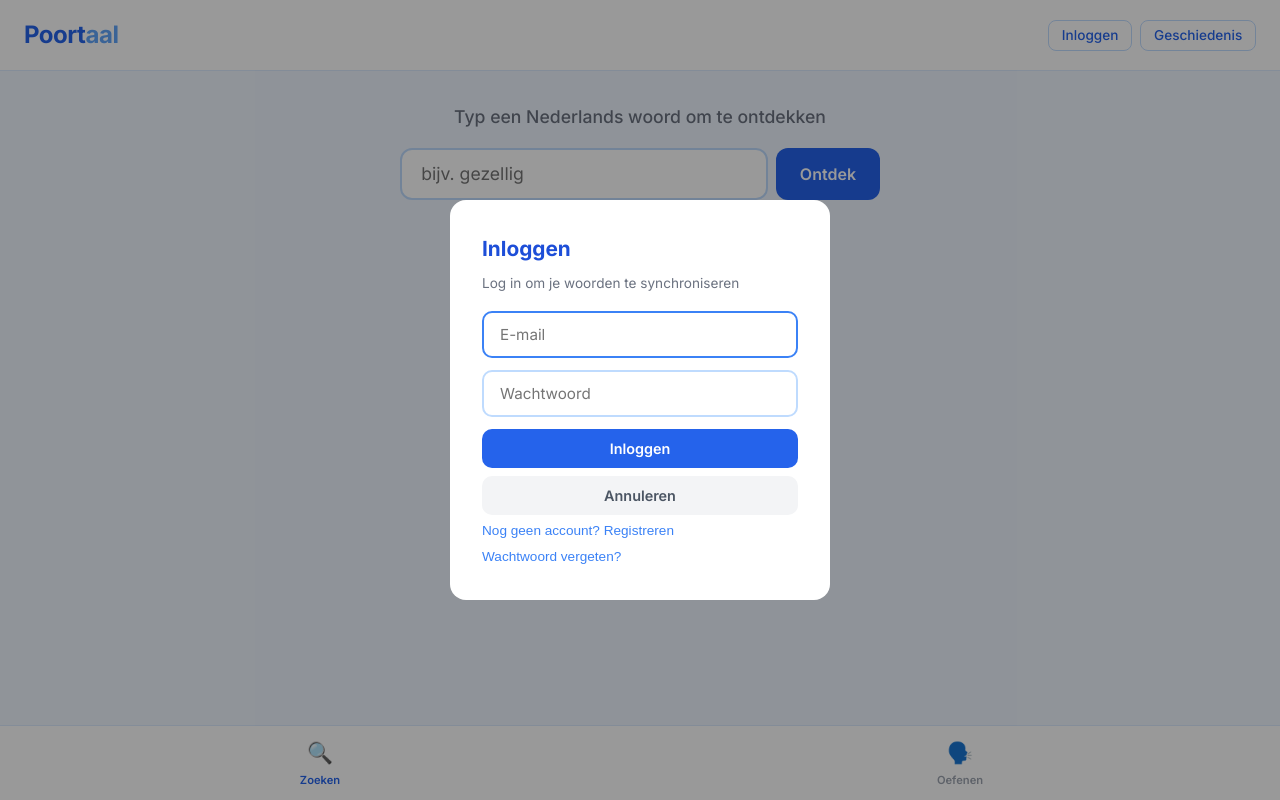
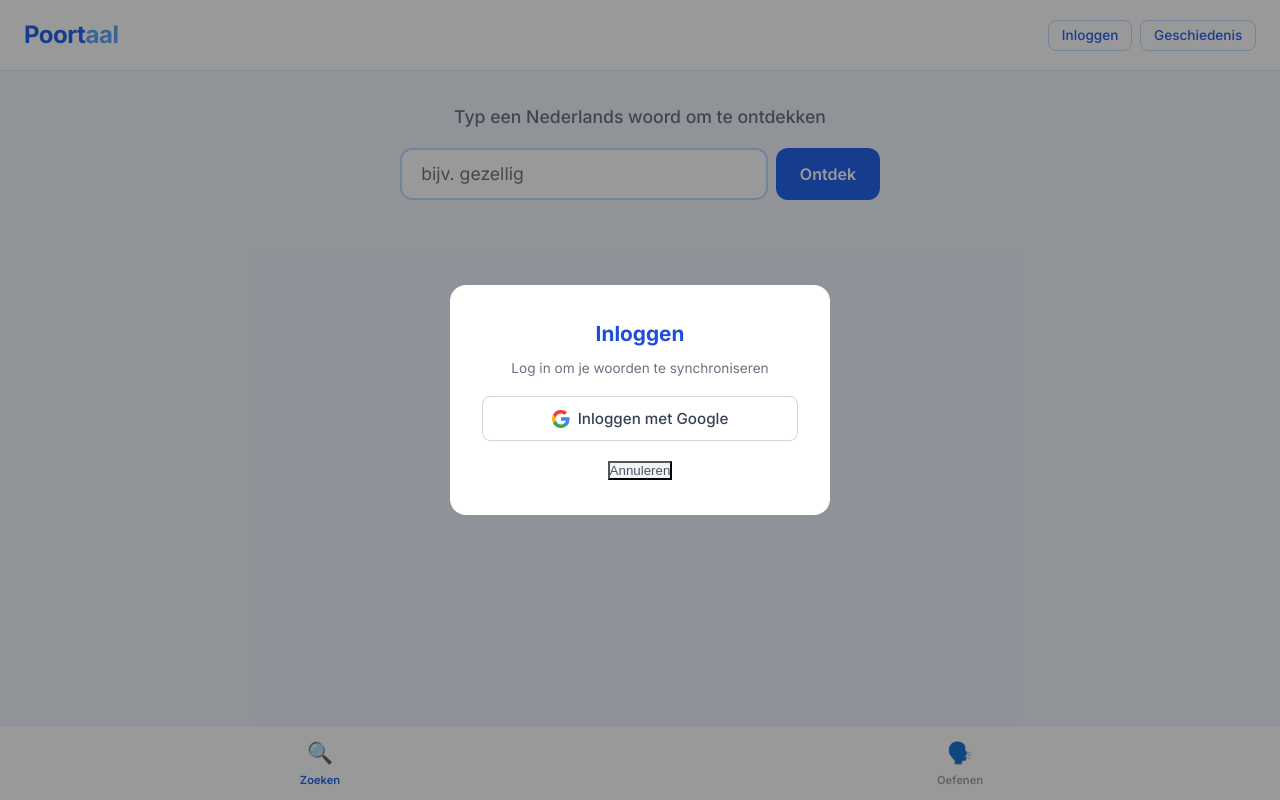
Before and after one commit to lanfeitiao/poortaal, a plain HTML site: page index.html in a window 1280 px wide. Both pictures are taken after a click on the button "Inloggen". Drawn offline with nearby package versions, Linux system fonts and the light colour scheme.

Commit message:
feat: replace email/password auth with Google-only login (#33)
- Remove email/password forms, forgot password, change password
- Single 'Inloggen met Google' button using Supabase OAuth
- Clean Google button with official Google logo SVG
- Redirect back to Poortaal after auth

Co-authored-by: Jiani Song <lovepooh1990@gmail.com>

```diff
--- a/index.html
+++ b/index.html
@@ -1007,6 +1007,14 @@ main {
   border: none;
 }
 .auth-toggle { background: none; border: none; color: var(--blue-500); font-size: 0.85rem; cursor: pointer; margin-top: 0.5rem; }
+.btn-google {
+  display: inline-flex; align-items: center; justify-content: center;
+  padding: 0.75rem 1.5rem; border: 1px solid var(--gray-300);
+  border-radius: 8px; background: white; color: var(--gray-700);
+  font-size: 0.95rem; font-weight: 500; cursor: pointer;
+  font-family: inherit; transition: all 0.2s; width: 100%;
+}
+.btn-google:hover { background: var(--gray-50); border-color: var(--gray-400); }
 .user-info {
   display: flex;
   align-items: center;
@@ -1049,7 +1057,6 @@ main {
     <div class="user-info" id="userInfo" style="display:none;">
       <span class="sync-indicator" id="syncIndicator" style="display:none;"></span>
       <span class="user-email" id="userEmail" style="display:none;"></span>
-      <button class="header-btn" onclick="openChangePassword()">🔑</button>
       <button class="header-btn" onclick="doLogout()">Uit</button>
     </div>
     <button class="header-btn" id="loginBtn" onclick="openAuthModal()">Inloggen</button>
@@ -1157,34 +1164,18 @@ main {
   <ul class="history-list" id="historyList"></ul>
 </div>
 
-<!-- Auth modal -->
+<!-- Auth modal (Google only) -->
 <div class="auth-overlay" id="authOverlay">
-  <div class="auth-modal">
-    <h2 id="authTitle">Inloggen</h2>
-    <p id="authSubtitle">Log in om je woorden te synchroniseren</p>
+  <div class="auth-modal" style="text-align:center;">
+    <h2>Inloggen</h2>
+    <p>Log in om je woorden te synchroniseren</p>
     <div class="auth-error" id="authError"></div>
-    <input type="email" id="authEmail" placeholder="E-mail" autocomplete="email">
-    <input type="password" id="authPassword" placeholder="Wachtwoord" autocomplete="current-password">
-    <div class="auth-actions">
-      <button class="btn-primary" id="authSubmitBtn" onclick="handleAuth()">Inloggen</button>
+    <button class="btn-google" onclick="signInWithGoogle()">
+      <svg width="18" height="18" viewBox="0 0 18 18" style="margin-right:8px;vertical-align:middle;"><path fill="#4285F4" d="M17.64 9.2a10.6 10.6 0 0 0-.16-1.84H9v3.48h4.84a4.14 4.14 0 0 1-1.8 2.72v2.26h2.92a8.78 8.78 0 0 0 2.68-6.62z"/><path fill="#34A853" d="M9 18a8.59 8.59 0 0 0 5.96-2.18l-2.92-2.26a5.43 5.43 0 0 1-3.04.86 5.38 5.38 0 0 1-5.05-3.71H.96v2.33A9 9 0 0 0 9 18z"/><path fill="#FBBC05" d="M3.95 10.71a5.32 5.32 0 0 1 0-3.42V4.96H.96a9 9 0 0 0 0 8.08l2.99-2.33z"/><path fill="#EA4335" d="M9 3.58a4.86 4.86 0 0 1 3.44 1.35l2.58-2.59A8.65 8.65 0 0 0 9 0 9 9 0 0 0 .96 4.96l2.99 2.33A5.38 5.38 0 0 1 9 3.58z"/></svg>
+      Inloggen met Google
+    </button>
+    <div style="margin-top:1rem;">
       <button class="btn-secondary" onclick="closeAuthModal()">Annuleren</button>
-    </div>
-    <button class="auth-toggle" id="authToggle" onclick="toggleAuthMode()">Nog geen account? Registreren</button>
-    <button class="auth-toggle" id="authForgot" onclick="handleForgotPassword()" style="margin-top:0.25rem;">Wachtwoord vergeten?</button>
-  </div>
-</div>
-
-<!-- Change password modal -->
-<div class="auth-overlay" id="changePwOverlay">
-  <div class="auth-modal">
-    <h2>Wachtwoord wijzigen</h2>
-    <p>Kies een nieuw wachtwoord</p>
-    <div class="auth-error" id="changePwError"></div>
-    <input type="password" id="newPassword" placeholder="Nieuw wachtwoord" autocomplete="new-password">
-    <input type="password" id="confirmPassword" placeholder="Bevestig wachtwoord" autocomplete="new-password">
-    <div class="auth-actions">
-      <button class="btn-primary" onclick="doChangePassword()">Opslaan</button>
-      <button class="btn-secondary" onclick="closeChangePassword()">Annuleren</button>
     </div>
   </div>
 </div>
@@ -1218,26 +1209,26 @@ let authMode = 'login'; // 'login' or 'signup'
 
 // Auth UI
 function openAuthModal() {
-  try {
-    authMode = 'login';
-    updateAuthUI();
-    document.getElementById('authOverlay').classList.add('open');
-    document.getElementById('authEmail').focus();
-  } catch(e) {
-    console.error('openAuthModal error:', e);
-    alert('Error: ' + e.message);
-  }
+  document.getElementById('authOverlay').classList.add('open');
+  document.getElementById('authError').style.display = 'none';
 }
 function closeAuthModal() {
   document.getElementById('authOverlay').classList.remove('open');
-  document.getElementById('authError').style.display = 'none';
-  document.getElementById('authEmail').value = '';
-  document.getElementById('authPassword').value = '';
-  document.getElementById('authPassword').style.display = '';
-  document.getElementById('authSubmitBtn').onclick = handleAuth;
-  document.getElementById('authToggle').onclick = toggleAuthMode;
-  authMode = 'login';
-  updateAuthUI();
+}
+async function signInWithGoogle() {
+  try {
+    const { error } = await supabaseClient.auth.signInWithOAuth({
+      provider: 'google',
+      options: {
+        redirectTo: 'https://lanfeitiao.github.io/poortaal/'
+      }
+    });
+    if (error) throw error;
+  } catch(e) {
+    const errEl = document.getElementById('authError');
+    errEl.textContent = e.message || 'Fout bij inloggen';
+    errEl.style.display = 'block';
+  }
 }
 async function handleForgotPassword() {
   // Switch to forgot mode: hide password field, change button
```
